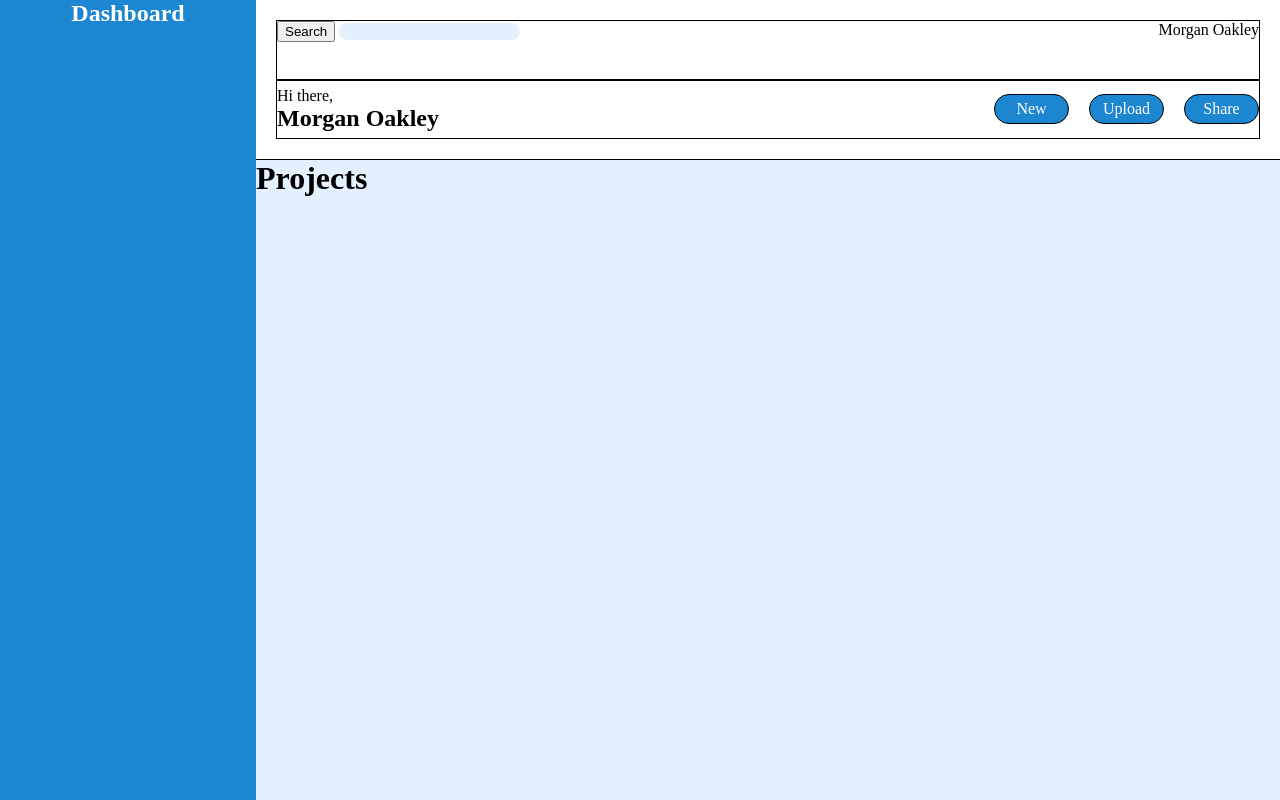
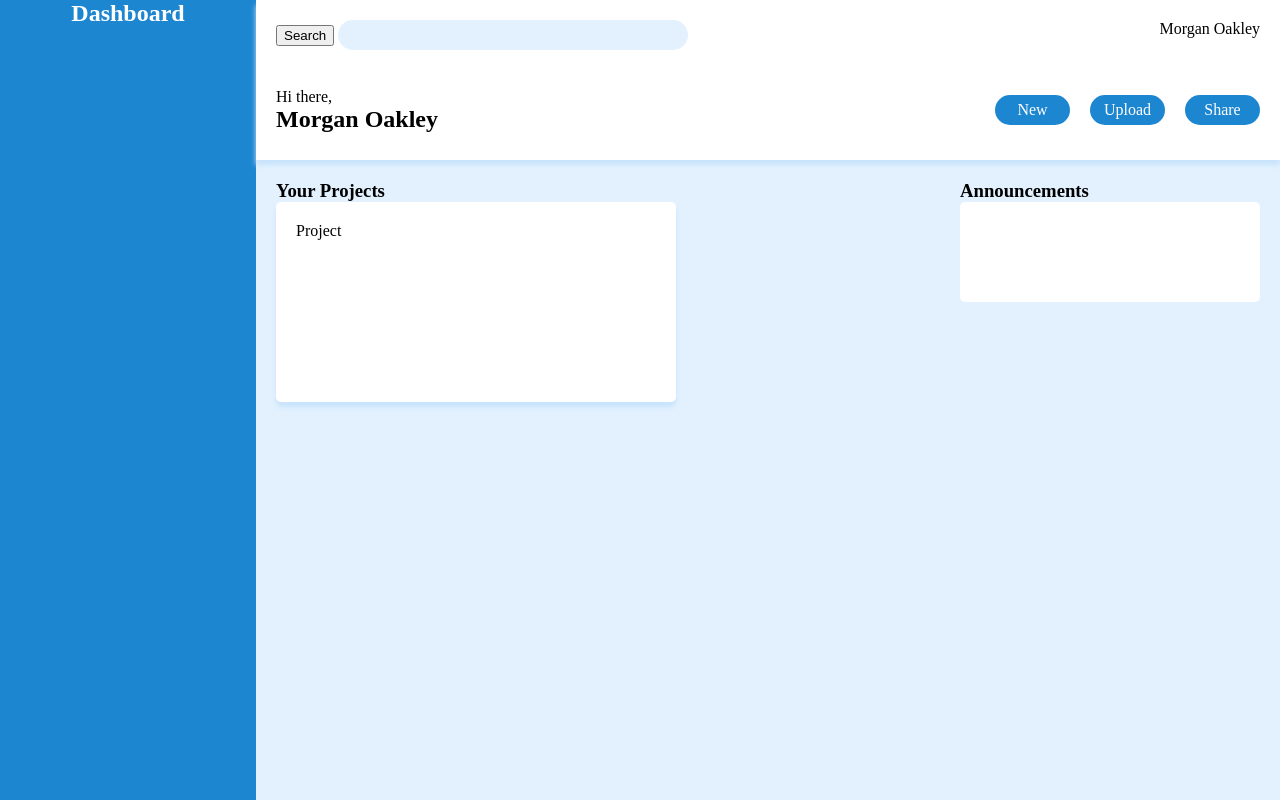
Before and after one commit to ProperPoe/odinDashboard.github.io, a plain HTML site: page index.html in a window 1280 px wide. Shown: the top 800 px of the page. Drawn offline with Linux system fonts and the light colour scheme.

Commit message:
Styling changes to the navbar using box-shadow

```diff
--- a/index.html
+++ b/index.html
@@ -14,7 +14,7 @@
         </aside>
         <div class="hero-section">
 
-            <nav class="navbar-container">
+            <div class="navbar-container">
                 <div class="upper">
                     <div class="upperLeft">
                         <button type="button">Search</button>
@@ -38,9 +38,21 @@
                         </ul>
                     </div>
                 </div>
-            </nav>
+            </div>
             <div class="projects-container">
-                <h1>Projects</h1>
+                <div class="projects">
+
+                    <h3>Your Projects</h3>
+                    <div class="project">
+                        <span>Project</span>
+                    </div>
+                </div>
+                <div class="announcements">
+                    <h3>Announcements</h3>
+                    <div class="announcement">
+
+                    </div>
+                </div>
             </div>
         </div>
     </div>
--- a/style.css
+++ b/style.css
@@ -14,18 +14,23 @@
     background-color: rgb(29, 134, 209);
     color: white;
     height: 100vh;
-    min-width: 20vw;
+    width: 20vw;
 }
 
 .navbar-container{
-    border-bottom: 1px solid black;
-    height: 160px;
+    /* border-bottom: 1px solid black;   */
+    /* height: 160px; */
+    height: 20vh;
     width: 80vw;
     padding: 20px;
+    /* z-index: 10; */
+    position: relative;
+    /* top: 10px; */
+    box-shadow: 0 5px 5px #c8e3fb;
 }
 
 .upper{
-    border: 1px solid black;
+    /* border: 1px solid black; */
     display: flex;
     justify-content: space-between;
     height: 50%;
@@ -35,10 +40,12 @@
     background-color: #e3f1fe;
     border-radius: 15px;
     border: none;
+    height: 30px;
+    width: 350px;
 }
 
 .lower{
-    border: 1px solid black;
+    /* border: 1px solid black; */
     display: flex;
     align-items: center;
     justify-content: space-between;
@@ -56,7 +63,7 @@
     justify-content: center;
     align-items: center;
     background-color: rgb(29, 134, 209);
-    border: 1px solid black;
+    /* border: 1px solid black; */
     border-radius: 15px;
     color: white;
     width: 75px;
@@ -65,5 +72,24 @@
 
 .projects-container{
     background-color: #e3f1fe;
-    height: 100vh;
+    display: flex;
+    justify-content: space-between;
+    height: 80vh;
+    padding: 20px 20px
 }
+
+.projects-container .projects .project{
+    background-color: white;
+    border-radius: 5px;
+    box-shadow: 0 5px 5px #c8e3fb;
+    width: 400px;
+    height: 200px;
+    padding: 20px;
+}
+.projects-container .announcements .announcement{
+    background-color: white;
+    border-radius: 5px;
+    width: 300px;
+    height: 100px;
+    padding: 20px;
+}
```
